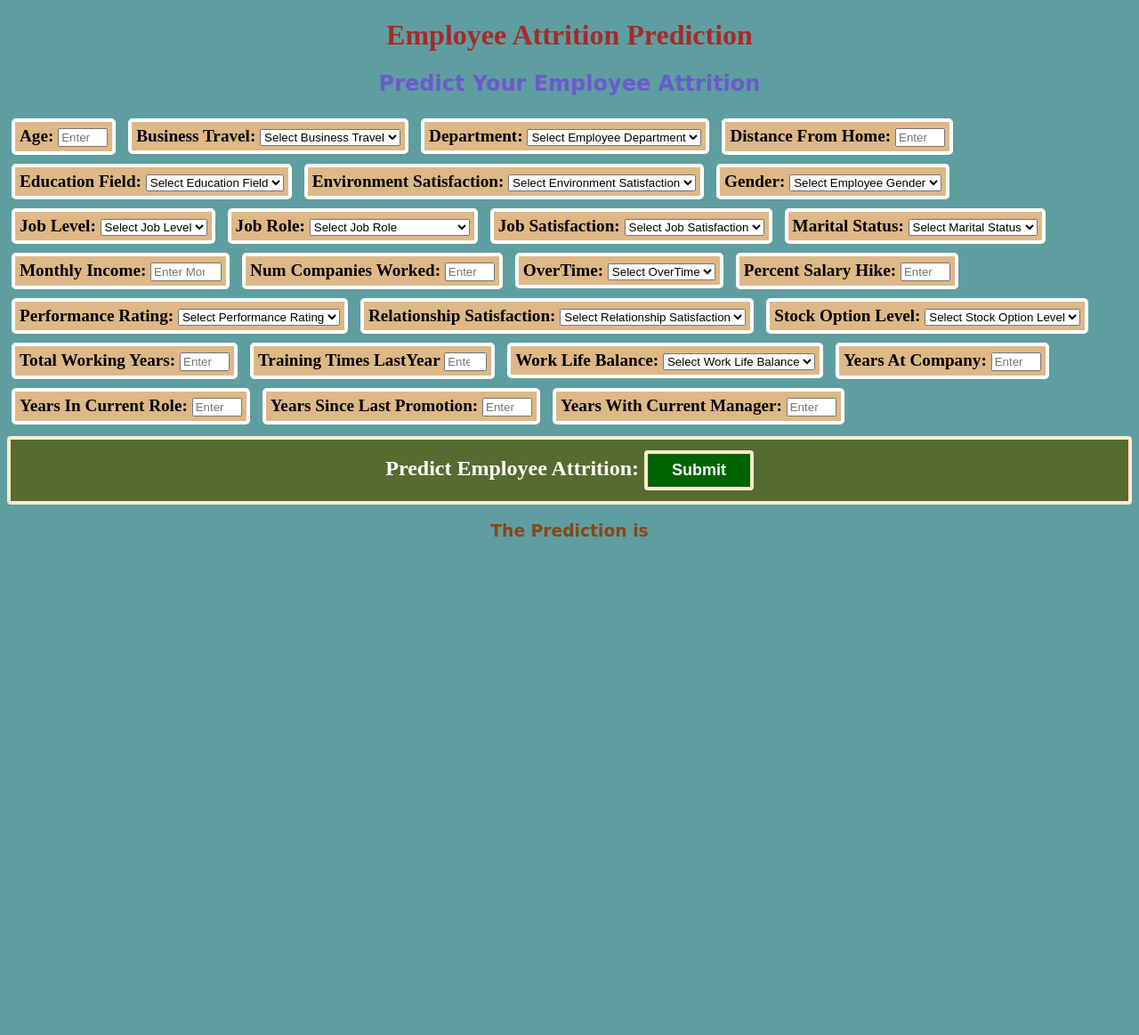
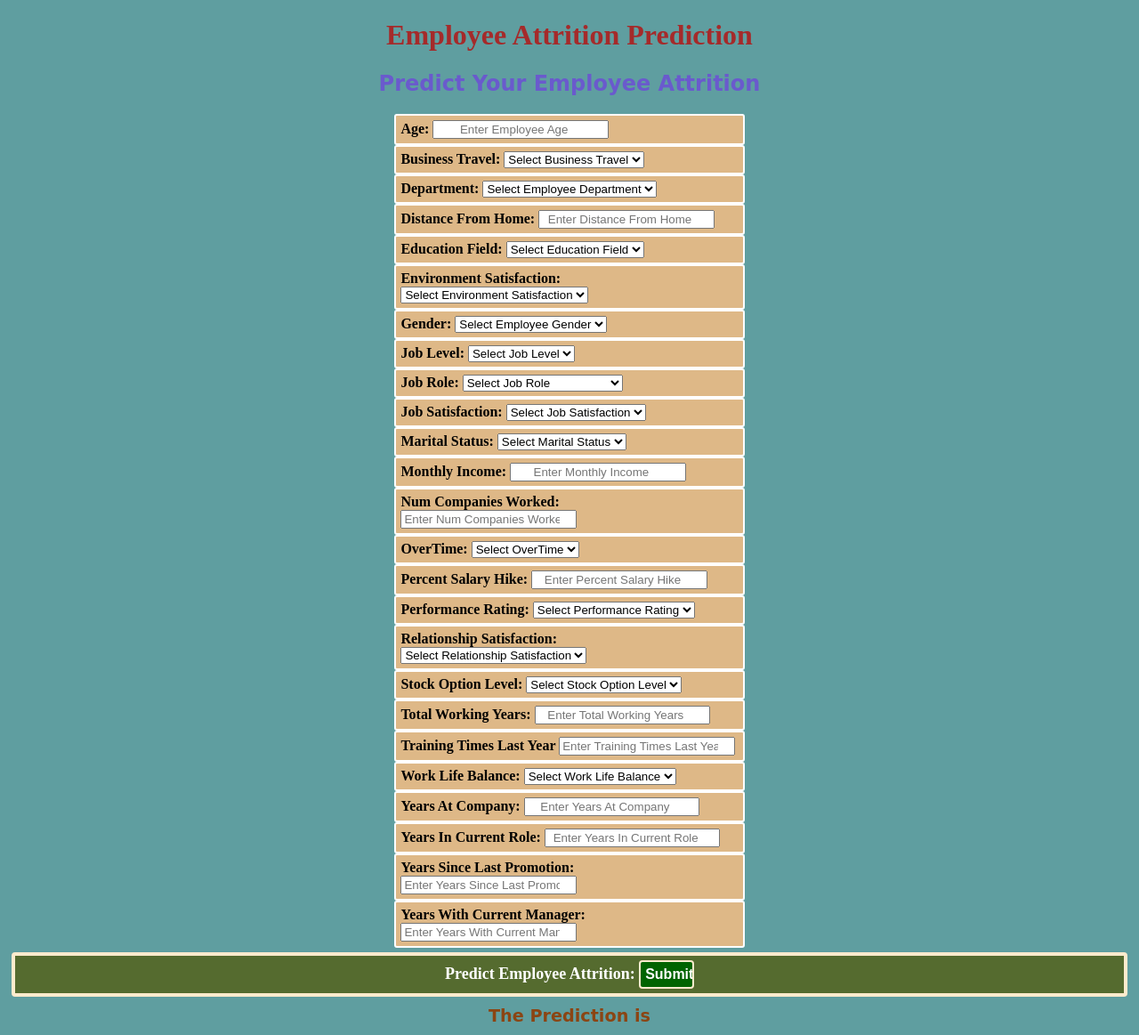
Before and after one commit to Akshay-Paunikar/IBM_Employee_Attrition_ML, a Flask app: page / in a window 1280 px wide. Shown: the whole page at 89% size. Before the commit the page ends 603 px from the top, so only its background shows below. Run offline with Flask 3, Linux system fonts and the light colour scheme.

Commit message:
made some small changes

```diff
--- a/project/application/static/css/style.css
+++ b/project/application/static/css/style.css
@@ -17,30 +17,33 @@ h3{
     color: saddlebrown;
     text-align: center;
     font-family: cursive;
+    margin: 10px;
+    font-size: larger;
 }
 
 .ea-1{
     background-color:burlywood;
-    display: inline-block;
-    font-size:larger;
+    display: flexbox;
+    font-size:medium;
     font-weight: bold;
-    margin: 5px;
+    margin: auto;
     padding: 5px;
-    border: 4px solid white;
-    border-radius: 5px;
-    width:auto;
+    border: 2px solid white;
+    border-radius: 3px;
+    width:30%;
     height:auto;
+    justify-items: center;
 }
 
 .button{
     width: auto;
-    font-size:x-large;
+    font-size:large;
     font-weight: bold;
     text-align: center;
     background-color:darkolivegreen;
     color:white;
-    padding: 10px 15px;
-    margin: 8px 0;
+    padding: 5px 5px;
+    margin: 5px;
     border: 4px solid blanchedalmond;
     border-radius: 4px;
     cursor:pointer;
@@ -48,16 +51,23 @@ h3{
 }
 
 input[type=submit] {
-    width: 10%;
-    font-size: large;
+    width: 5%;
+    font-size: medium;
     font-weight: bold;
     text-align: center;
     background-color:darkgreen;
     color:white;
-    padding: 8px 10px;
-    margin: 2px 0;
-    border: 4px solid blanchedalmond;
+    padding: 5px 5px;
+    margin: auto;
+    border: 2px solid blanchedalmond;
     border-radius: 4px;
     cursor:pointer;
     align-items: center;
 }
+
+input.form-control:placeholder-shown{
+    /* white-space: nowrap; */
+    text-overflow: clip;
+    width:50%;
+    text-align: center;
+}
--- a/project/application/templates/index.html
+++ b/project/application/templates/index.html
@@ -194,7 +194,7 @@
             </div>
 
             <div class="ea-1">
-                <label class="form-label">Training Times LastYear</label>
+                <label class="form-label">Training Times Last Year</label>
                 <input class="form-control" type="number" name="TrainingTimesLastYear" placeholder="Enter Training Times Last Year"
                 min="0" max="6">
             </div>
```
Also changed, not shown: project/application/templates/static/css/style.css (+24 -14 lines).
